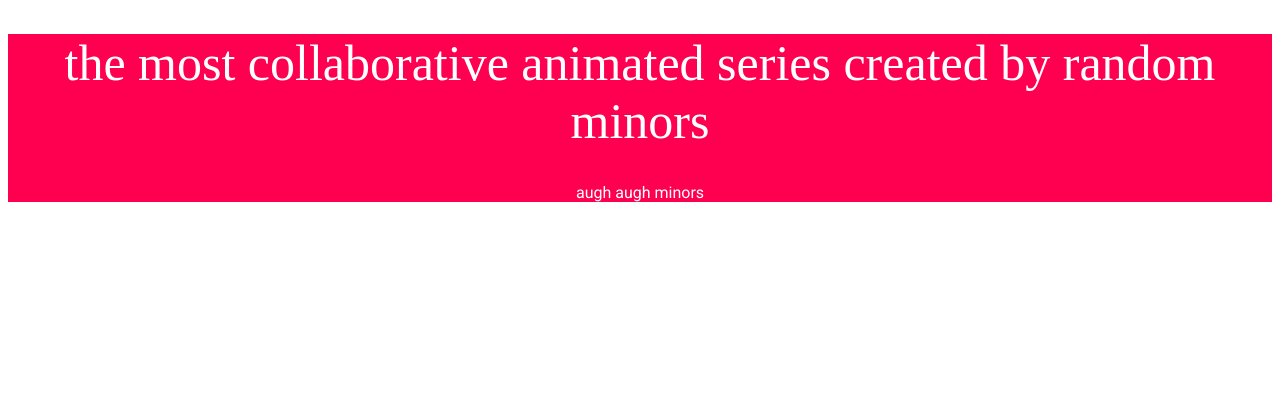
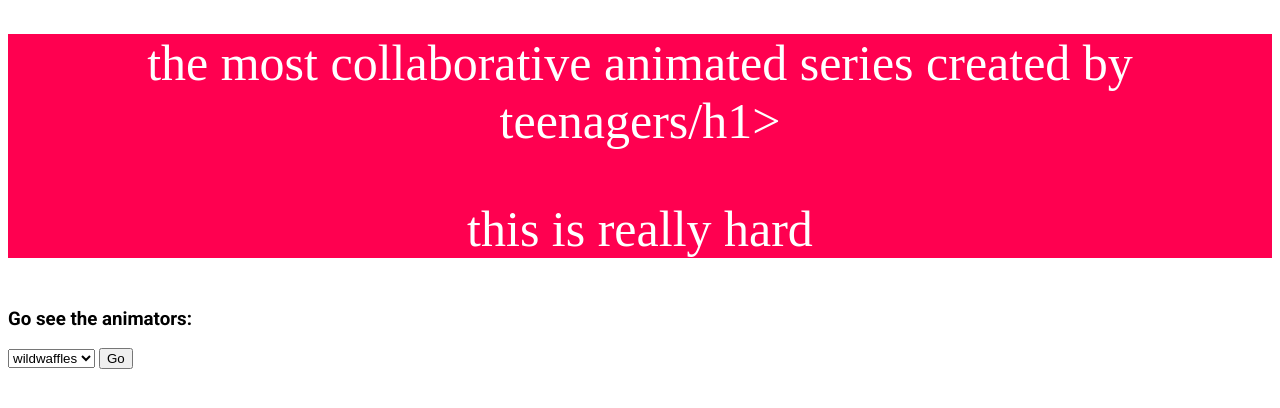
Before and after one commit to nexuster/shenanigans, a plain HTML site: page index.html in a window 1280 px wide. Drawn offline with Linux system fonts and the light colour scheme; a web font is replaced by a local one.

Commit message:
Update index.html

```diff
--- a/index.html
+++ b/index.html
@@ -14,10 +14,19 @@
   <body>
     <div class="hero-image">
       <div class="hero-text">
-        <h1 style="font-size:50px">the most collaborative animated series created by random minors</h1>
-        <p>augh augh minors</p>
+        <h1 style="font-size:50px">the most collaborative animated series created by teenagers/h1>
+        <p>this is really hard</p>
       </div>
     </div>
+    <h3>Go see the animators:</h3>
+    <select id="animators">
+      <option value="https://scratch.mit.edu/users/thevibingwaffle/">wildwaffles</option>
+      <option value="https://scratch.mit.edu/users/TestPigeon/">krutpigeon</option>
+      <option value="https://scratch.mit.edu/users/neverrish/">neverrish</option>
+      <option value="https://scratch.mit.edu/users/sanadmdq/">sanadmdq</option>
+      <option value="https://scratch.mit.edu/users/nexuster/">nexuster</option>
+    </select>
+    <button id="seeAnimators">Go</button>
     <script src="./script.js"></script>
   </body>
 </html>
```
